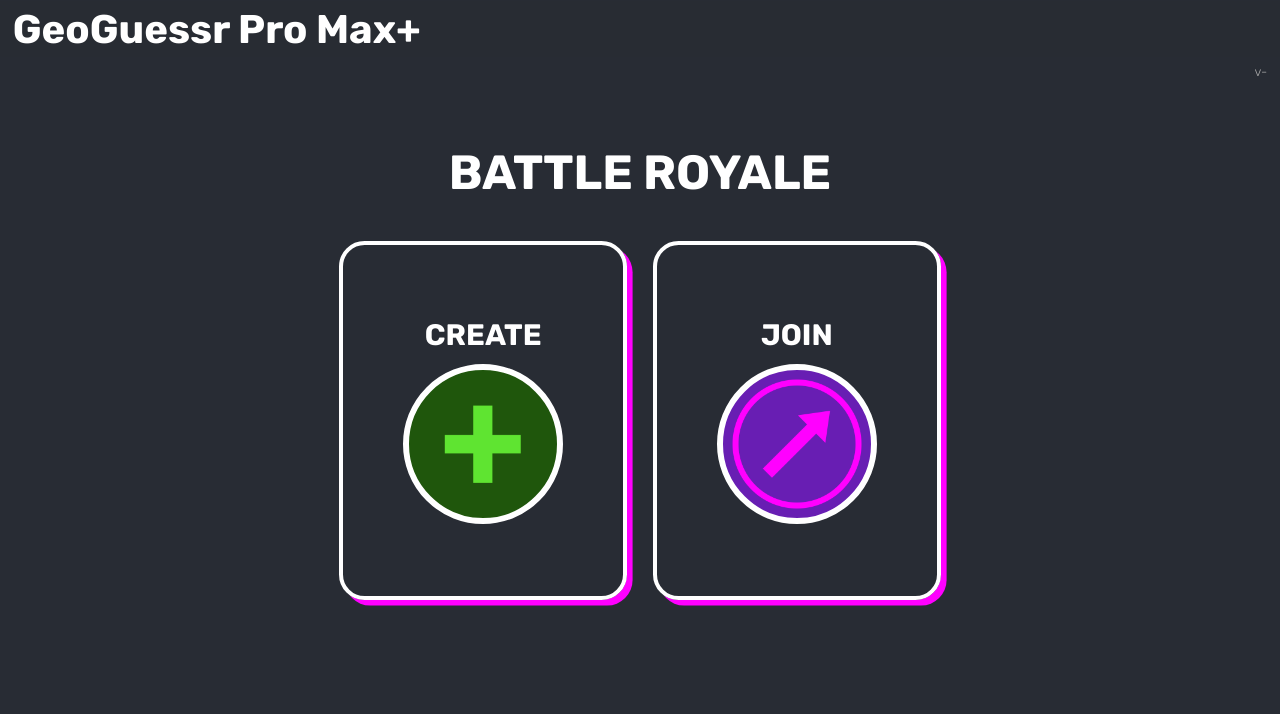
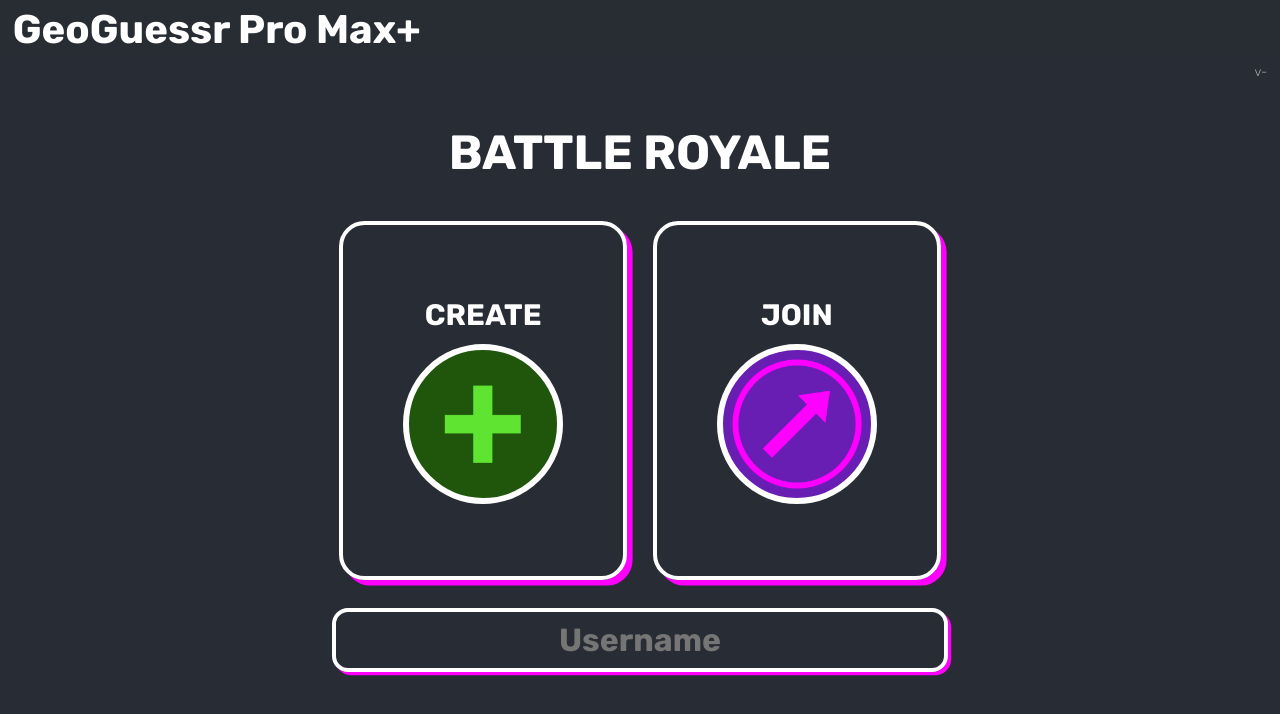
Before and after one commit to Orion31Dev/Geoguessr, a React (Create React App) app: page /br in a window 1280 px wide. Shown: the top 714 px of the page. Built offline with nearby package versions, Linux system fonts and the light colour scheme; no server answers.

Commit message:
Username and join room functionality

```diff
--- a/src/App.css
+++ b/src/App.css
@@ -443,7 +443,7 @@
 
   background: #ff9eff;
 
-  font-size: 1.5vw;
+  font-size: 1.25vw;
 
   display: flex;
   justify-content: center;
@@ -502,7 +502,7 @@
 }
 
 .lobby-player-name {
-  font-size: 3vmin;
+  font-size: 2.5vmin;
 }
 
 .lobby-btn-start,
@@ -666,3 +666,77 @@ progress::-webkit-progress-value {
 .game-winner-name {
   font-size: 4vmin;
 }
+
+input {
+  border: 0.6vmin solid white;
+  width: 72vmin;
+  height: 3vh;
+  margin: 2vh auto;
+
+  padding: 2vmin;
+  border-radius: 2vmin;
+
+  color: white;
+  background: none;
+
+  font-weight: bold;
+  font-size: 4vmin;
+
+  text-align: center;
+
+  box-shadow: 0.4vmin 0.4vmin #ff00ff;
+  position: absolute;
+}
+
+input:hover {
+  transform: translate(0.2vmin, 0.2vmin);
+  box-shadow: 0.2vmin 0.2vmin #aa00aa;
+}
+
+.input-username {
+  bottom: 14vmin;
+}
+
+.input-room-code {
+  bottom: 4vmin;
+}
+
+input.shake {
+  animation: shake 0.5s 1;
+}
+
+@keyframes shake {
+  0% {
+    transform: translate(2px, 1px) rotate(0deg);
+  }
+  10% {
+    transform: translate(-1px, -2px) rotate(-1deg);
+  }
+  20% {
+    transform: translate(-3px, 0px) rotate(1deg);
+  }
+  30% {
+    transform: translate(0px, 2px) rotate(0deg);
+  }
+  40% {
+    transform: translate(1px, -1px) rotate(1deg);
+  }
+  50% {
+    transform: translate(-1px, 2px) rotate(-1deg);
+  }
+  60% {
+    transform: translate(-3px, 1px) rotate(0deg);
+  }
+  70% {
+    transform: translate(2px, 1px) rotate(-1deg);
+  }
+  80% {
+    transform: translate(-1px, -1px) rotate(1deg);
+  }
+  90% {
+    transform: translate(2px, 2px) rotate(0deg);
+  }
+  100% {
+    transform: translate(1px, -2px) rotate(-1deg);
+  }
+}
--- a/src/index.css
+++ b/src/index.css
@@ -2,9 +2,12 @@
 
 body {
   margin: 0;
-  font-family: 'Rubik', -apple-system, BlinkMacSystemFont, 'Segoe UI', 'Roboto', 'Oxygen',
-    'Ubuntu', 'Cantarell', 'Fira Sans', 'Droid Sans', 'Helvetica Neue',
-    sans-serif;
+}
+
+body,
+input {
+  font-family: 'Rubik', -apple-system, BlinkMacSystemFont, 'Segoe UI', 'Roboto', 'Oxygen', 'Ubuntu', 'Cantarell', 'Fira Sans', 'Droid Sans',
+    'Helvetica Neue', sans-serif;
   -webkit-font-smoothing: antialiased;
   -moz-osx-font-smoothing: grayscale;
 }
@@ -14,8 +17,7 @@ body {
 }
 
 code {
-  font-family: source-code-pro, Menlo, Monaco, Consolas, 'Courier New',
-    monospace;
+  font-family: source-code-pro, Menlo, Monaco, Consolas, 'Courier New', monospace;
 }
 
 a {
--- a/src/routes/BattleRoyale.tsx
+++ b/src/routes/BattleRoyale.tsx
@@ -74,6 +74,7 @@ export default class BattleRoyale extends React.Component<any, BattleRoyaleState
   componentDidMount() {
     this.socket = io();
     this.socket.emit('join', this.props.match.params.room);
+    this.socket.emit('username', localStorage.getItem('username'));
 
     this.socket.on('id', (id: string) => this.setState({ id: id }));
     this.socket.on('host', (id: string) => this.setState({ host: id }));
@@ -229,9 +230,9 @@ export default class BattleRoyale extends React.Component<any, BattleRoyaleState
           className={'game-player-circle' + (p.id === this.state.host ? ' host' : '')}
           style={{ background: p.iconColor, color: getColorByBgColor(p.iconColor) }}
         >
-          {p.id.charAt(0)}
+          {p.username.charAt(0)}
         </div>
-        {p.id}
+        {p.username}
         <div className="game-player-lives">{p.state === PlayerState.OUT ? '-' : `${p.lives}/3`}</div>
       </div>
     ));
@@ -250,9 +251,9 @@ export default class BattleRoyale extends React.Component<any, BattleRoyaleState
             className={'game-winner-circle' + (p.id === this.state.host ? ' host' : '')}
             style={{ background: p.iconColor, color: getColorByBgColor(p.iconColor) }}
           >
-            {p.id.charAt(0)}
+            {p.username.charAt(0)}
           </div>
-          <div className="game-winner-name">{p.id} Wins!</div>
+          <div className="game-winner-name">{p.username} Wins!</div>
         </div>
         {this.state.host === this.state.id ? (
           <div
@@ -307,9 +308,9 @@ export default class BattleRoyale extends React.Component<any, BattleRoyaleState
             className={'lobby-player-circle' + (this.state.players[index].id === this.state.host ? ' host' : '')}
             style={{ background: this.state.players[index].iconColor, color: getColorByBgColor(this.state.players[index].iconColor) }}
           >
-            {this.state.players[index].id.charAt(0)}
+            {this.state.players[index].username.charAt(0)}
           </div>
-          <div className="lobby-player-name">{this.state.players[index].id}</div>
+          <div className="lobby-player-name">{this.state.players[index].username}</div>
         </div>
       );
     } else {
@@ -340,7 +341,7 @@ export default class BattleRoyale extends React.Component<any, BattleRoyaleState
 
       return (
         <div className="winner" style={{ background: p.iconColor, color: getColorByBgColor(p.iconColor) }} key={index}>
-          {p.id.charAt(0)}
+          {p.username.charAt(0)}
         </div>
       );
     }
--- a/src/routes/BattleRoyaleLanding.tsx
+++ b/src/routes/BattleRoyaleLanding.tsx
@@ -1,13 +1,35 @@
 import React from 'react';
 import { io, Socket } from 'socket.io-client';
 
-export default class Home extends React.Component<any, any> {
+interface BattleRoyaleLandingState {
+  showRoomCode: boolean;
+  username: string;
+  roomCode: string;
+
+  shakeUsername: boolean;
+  shakeRoomCode: boolean;
+}
+
+export default class BattleRoyaleLanding extends React.Component<any, BattleRoyaleLandingState> {
   socket: Socket | undefined = undefined;
+
+  constructor(props: any) {
+    super(props);
+
+    this.state = {
+      showRoomCode: false,
+      username: '',
+      roomCode: '',
+
+      shakeUsername: false,
+      shakeRoomCode: false,
+    };
+  }
 
   componentDidMount() {
     this.socket = io();
 
-    this.socket.on('join', this.join);
+    this.socket.on('join', this.joinRoom.bind(this));
   }
 
   render() {
@@ -24,13 +46,32 @@ export default class Home extends React.Component<any, any> {
               <div className="img-create gamemode-img"></div>
             </div>
           </div>
-          <div className="gamemode-wrapper">
+          <div className="gamemode-wrapper" onClick={this.join.bind(this)}>
             <div className="gamemode">
               <div className="gamemode-lbl">JOIN</div>
               <div className="img-join gamemode-img"></div>
             </div>
           </div>
         </div>
+        <div className="push" style={{ height: '5vmin', width: '100%' }}></div>
+        <input
+          className={'input-username' + (this.state.shakeUsername ? ' shake' : '')}
+          placeholder={'Username'}
+          maxLength={7}
+          value={this.state.username}
+          onAnimationEnd={() => this.setState({ shakeUsername: false })}
+          onChange={(e) => this.setState({ username: e.target.value })}
+        ></input>
+        {this.state.showRoomCode && (
+          <input
+            className={'input-room-code' + (this.state.shakeRoomCode ? ' shake' : '')}
+            placeholder={'Room Code'}
+            maxLength={8}
+            value={this.state.roomCode}
+            onAnimationEnd={() => this.setState({ shakeRoomCode: false })}
+            onChange={(e) => this.setState({ roomCode: e.target.value })}
+          ></input>
+        )}
       </div>
     );
   }
@@ -39,8 +80,25 @@ export default class Home extends React.Component<any, any> {
     this.socket?.emit('create-room');
   }
 
-  join(msg: string) {
-    console.log("Create Room cmd Received: " + msg);
+  join() {
+    if (this.state.showRoomCode) {
+      this.joinRoom(this.state.roomCode);
+    }
+    this.setState({ showRoomCode: true });
+  }
+
+  joinRoom(msg: string) {
+    if (this.state.username.length < 1) {
+      this.setState({ shakeUsername: true });
+      return;
+    }
+
+    if (this.state.roomCode.length !== 8) {
+      this.setState({ shakeRoomCode: true });
+      return;
+    }
+
+    localStorage.setItem('username', this.state.username);
     window.location.href = '/br/' + msg;
   }
 }
```
Also changed, not shown: api/server.ts (+11 -0 lines).
